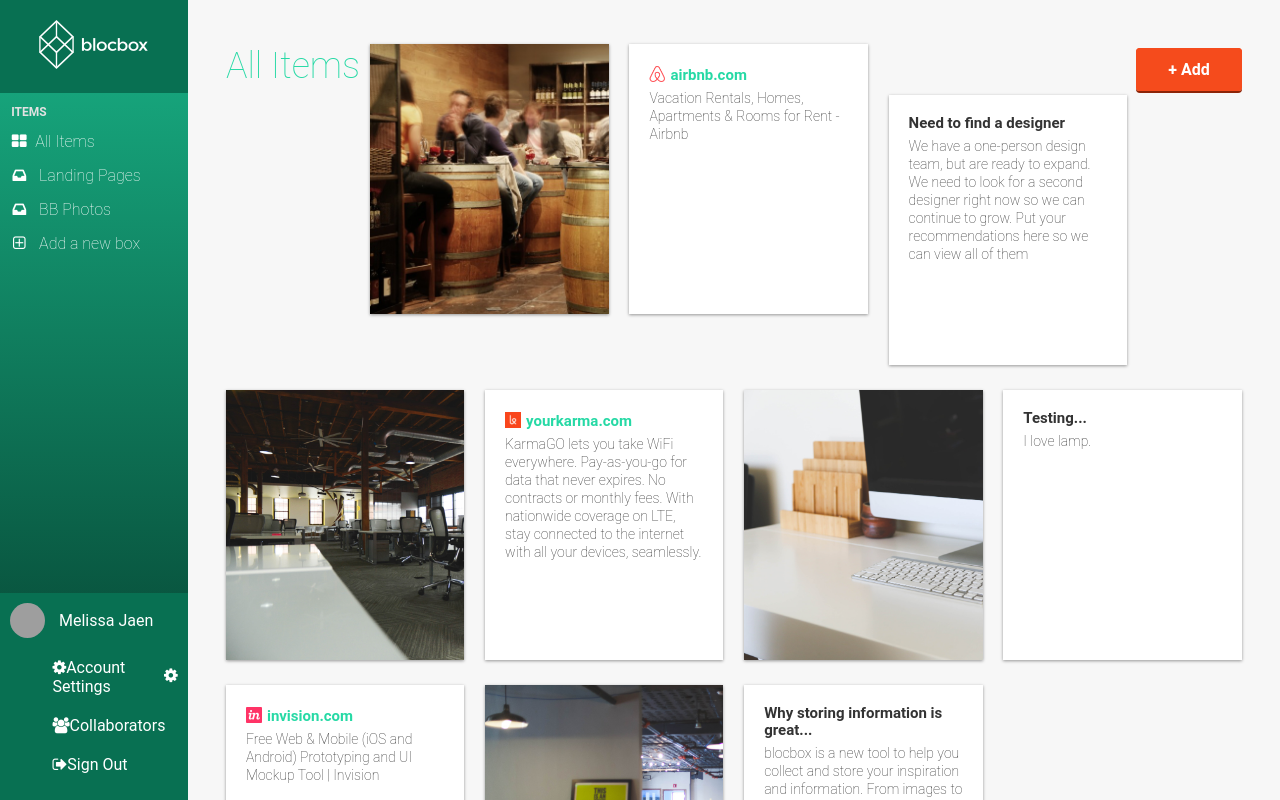
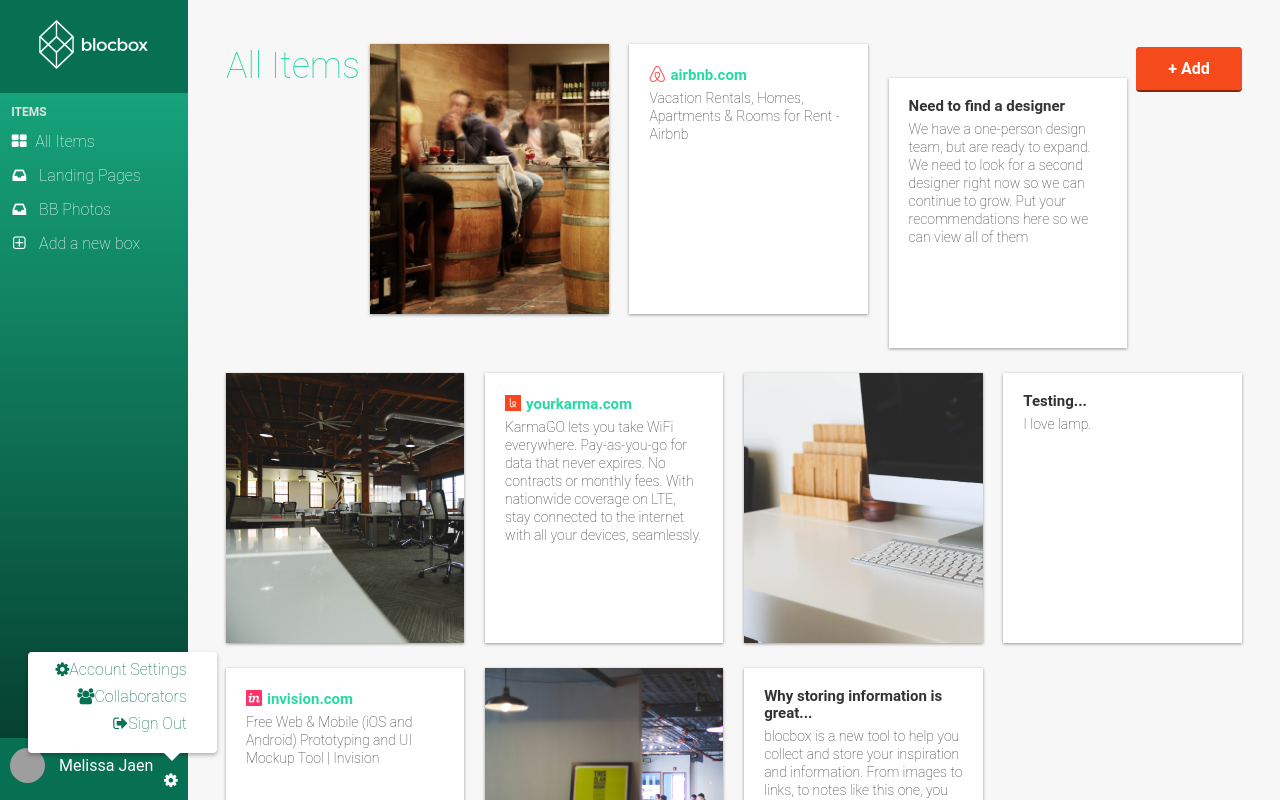
Before and after one commit to melissajaen/blocbox2, a plain HTML site: page dashboard-extended.html in a window 1280 px wide. Both pictures are taken after a click on the element 175 px from the left and 760 px from the top of the page. Shown: the top 800 px of the page. Drawn offline with Linux system fonts and the light colour scheme; grey boxes are pictures that could not be loaded.

Commit message:
Why does Git hate me? September 15th

```diff
--- a/css/dropit.css
+++ b/css/dropit.css
@@ -8,13 +8,47 @@
  */
 
 /* These styles assume you are using ul and li */
+
+.settings .dropit .dropit-submenu {
+  position: absolute;
+  bottom: 100%;
+  right: -29px; /* dropdown left or right */
+  z-index: 10000;
+  display: none;
+  min-width: 149px;
+  list-style: none;
+  padding: 0px 20px 20px 20px;
+  margin: 10px 0;
+}
+
+  .settings .dropit .dropit-open .dropit-submenu:after {
+  content: " ";
+  position: absolute;
+  border-style: solid;
+  border-width: 8px 8px 0px;
+  border-color: #FFFFFF transparent;
+  display: block;
+  width: 0;
+  z-index: 1;
+  bottom: -8px;
+  right: 37px;
+ }
+
+ .settings .dropit .dropit-open .dropit-submenu li a {
+  color:#087052;
+  text-decoration: none;
+  font-family: "Roboto", Helvetica, Arial, sans-serif;
+  font-weight:100;
+ }
+
 .dropit {
   list-style: none;
   padding: 0;
-	margin: 15pm 0 0;
-    float: right;
-    display: inline-block
+  margin: 15px 0 0;
+  float:right;
+  display:inline-block;
 }
+
 .dropit .dropit-trigger { position: relative; }
 .content .dropit .dropit-submenu {
   position: absolute;
@@ -24,14 +58,10 @@
   display: none;
   min-width: 100px;
   list-style: none;
-	padding: 20;
-	margin: 20 0 0;
+  padding: 20px;
+  margin: 20px 0 0;
 }
-.content .dropit .dropit-open .dropit-submenu { display: block;
-background: #FFFFFF;
-box-shadow: 0px 2px 4px 0px rgba (0,0,0,0.30);
-    border-radius: 4px;
-}
+
 .content .dropit .dropit-open .dropit-submenu:after {
   content: " ";
   position: absolute;
@@ -44,6 +74,14 @@
   top: -8px;
   right: 10px;
  }
+
+.dropit .dropit-open .dropit-submenu {
+  display: block;
+   background: #FFFFFF;
+   box-shadow: 0px 2px 4px 0px rgba(0,0,0,0.30);
+   border-radius: 4px;
+}
+
  .dropit .dropit-open .dropit-submenu li {
   display: block;
   margin-bottom: 20px;
--- a/dashboard-extended.html
+++ b/dashboard-extended.html
@@ -37,11 +37,11 @@
      <p>Melissa Jaen</p>
        <ul class="menu">
            <li>
-     <a href="#"><i class="fa fa-cog"></i></a>
+            <a href="#"><i class="fa fa-cog"></i></a>
        <ul>
-           <li><i class="fa fa-cog"></i>Account Settings</a></li>
-       <li><i class="fa fa-group"></i>Collaborators</a></li>
-       <li><i class="fa fa-sign-out"></i>Sign Out</a></ul>
+           <li><a href="#"><i class="fa fa-cog"></i>Account Settings</a></li>
+       <li><a href="#"><i class="fa fa-group"></i>Collaborators</a></li>
+       <li><a href="#"><i class="fa fa-sign-out"></i>Sign Out</a>
            </li>
                </ul>
    </div>
```
Lines whose indentation alone changed are shown as unchanged.
